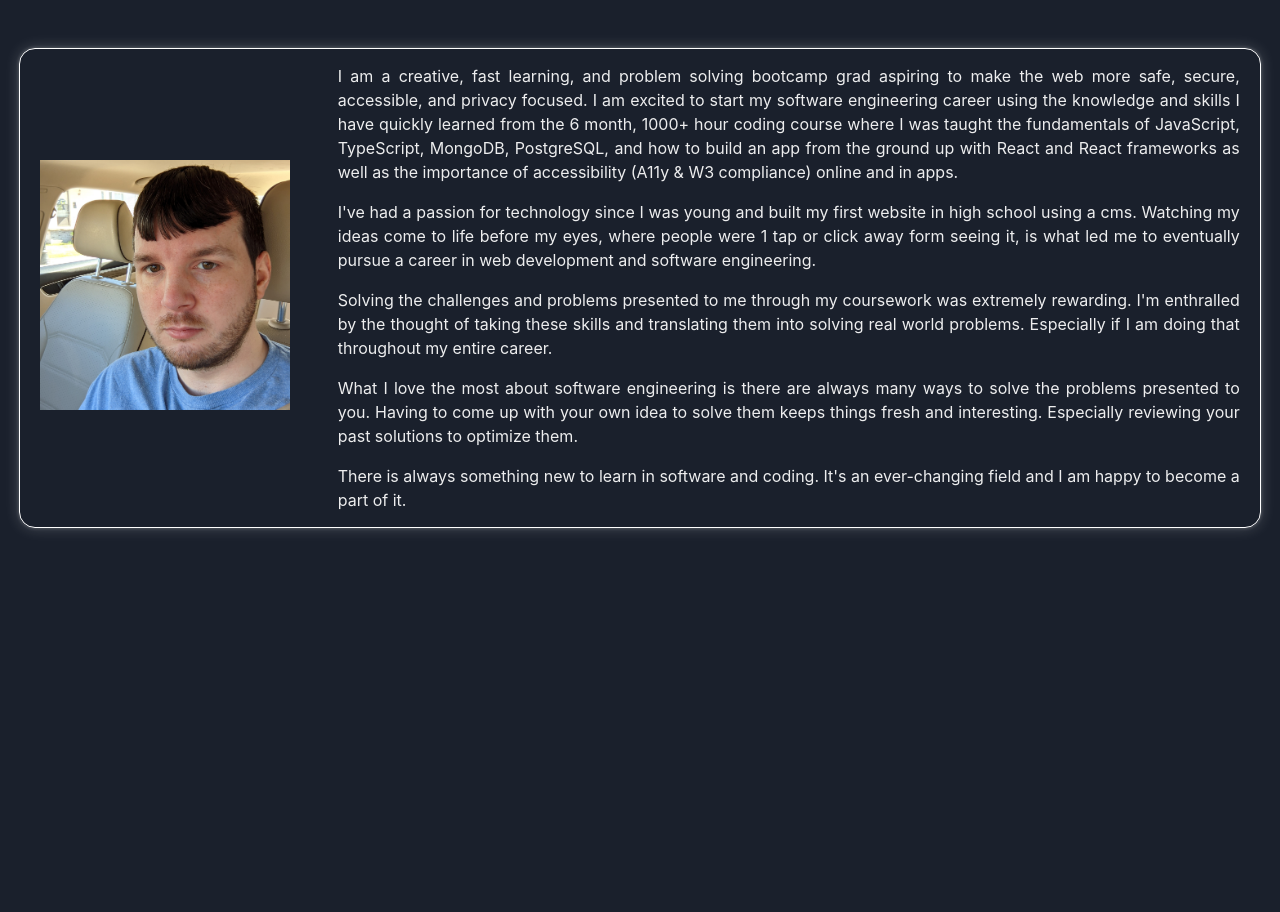
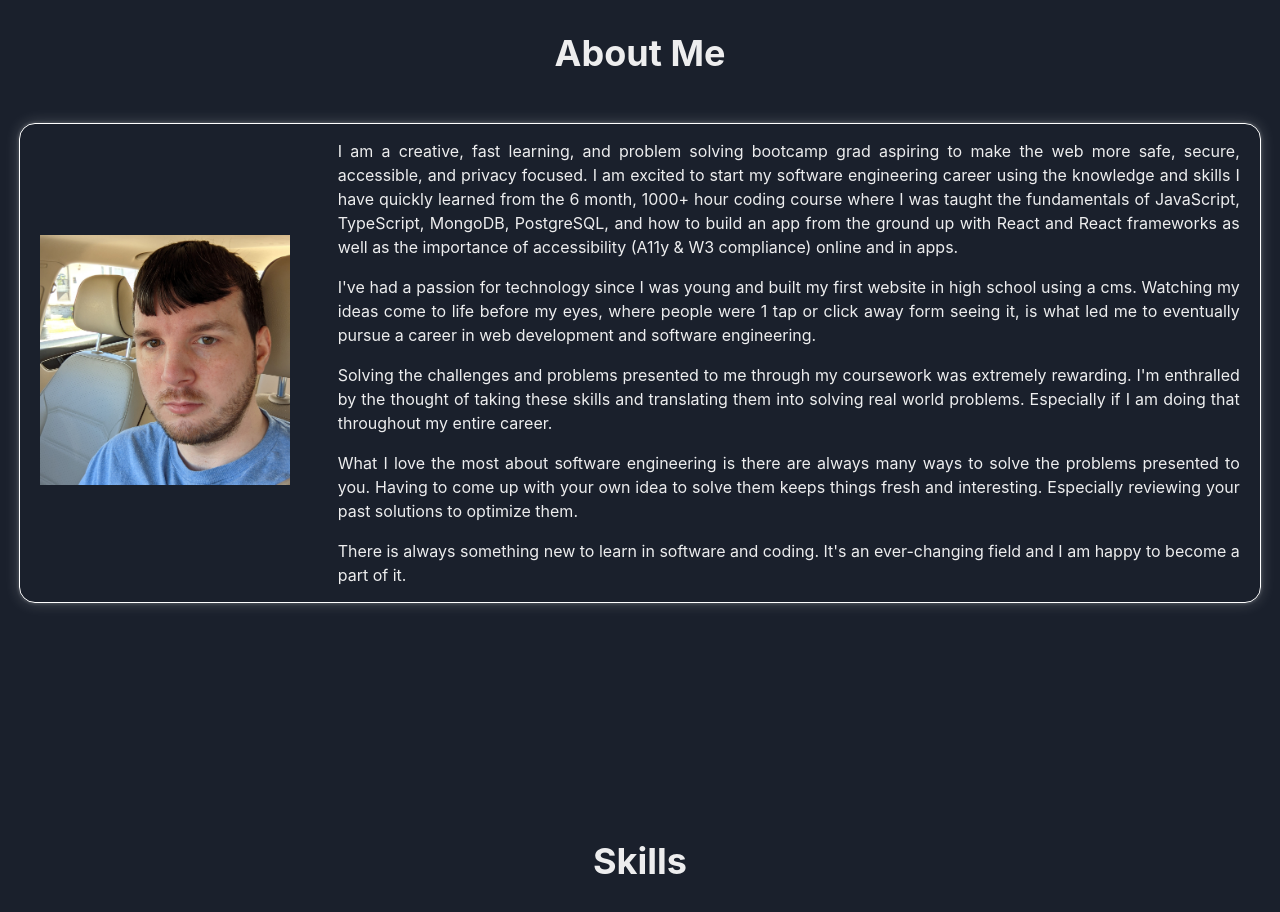
Before and after one commit to davidfrnks7/old-portfolio-website, a Next.js app: page / in a window 1280 px wide. Shown: the part 920-1832 px from the top of the page. Before the commit the page ends 1608 px from the top, so only its background shows below. Built offline with nearby package versions, Linux system fonts and the light colour scheme.

Commit message:
Started skills section. Added headers to sections.

```diff
--- a/components/sections/about/About.tsx
+++ b/components/sections/about/About.tsx
@@ -1,17 +1,22 @@
 import React from "react";
-import { Box, HStack, VStack } from "@chakra-ui/react";
+import { Box, Heading, HStack } from "@chakra-ui/react";
 import Image from "next/image";
 import davidFImage from "../../../public/images/davidFImage.jpg";
 import Bio from "./Bio";
 
 const About = (): JSX.Element => {
   return (
-    <VStack w="100%" h="100vh" justifyContent="center">
+    <Box textAlign="center" w="100%" h="100vh">
+      <Heading mt={36} mb={12}>
+        About Me
+      </Heading>
       <HStack
         boxShadow="rgba(255, 255, 255, 0.2) 0px 0px 15px, rgba(255, 255, 255, 0.15) 0px 0px 3px 1px"
         borderRadius="2xl"
         border="1px solid white"
         justifyContent="center"
+        alignContent="center"
+        m="0 auto"
         h="auto"
         w="97%"
       >
@@ -24,7 +29,7 @@ const About = (): JSX.Element => {
         </Box>
         <Bio />
       </HStack>
-    </VStack>
+    </Box>
   );
 };
 
--- /dev/null
+++ b/components/sections/skills/Skills.tsx
@@ -0,0 +1,15 @@
+import React from "react";
+import { Flex, Heading, VStack } from "@chakra-ui/react";
+
+const Skills = (): JSX.Element => {
+  return (
+    <VStack id="skills" w="100%" h="100vh">
+      <Heading mt={36} mb={12}>
+        Skills
+      </Heading>
+      <Flex></Flex>
+    </VStack>
+  );
+};
+
+export default Skills;
--- a/pages/_document.tsx
+++ b/pages/_document.tsx
@@ -1,6 +1,6 @@
 import React from "react";
 import NextDocument, { Html, Head, Main, NextScript } from "next/document";
-import { Box, ColorModeScript } from "@chakra-ui/react";
+import { ColorModeScript } from "@chakra-ui/react";
 import AppTheme from "../theme/AppTheme";
 
 class Document extends NextDocument {
@@ -9,13 +9,11 @@ class Document extends NextDocument {
       <Html>
         <Head></Head>
         <body>
-          <Box w="100%" h="100vh">
-            <ColorModeScript
-              initialColorMode={AppTheme.config.initialColorMode}
-            />
-            <Main />
-            <NextScript />
-          </Box>
+          <ColorModeScript
+            initialColorMode={AppTheme.config.initialColorMode}
+          />
+          <Main />
+          <NextScript />
         </body>
       </Html>
     );
--- a/pages/index.tsx
+++ b/pages/index.tsx
@@ -2,12 +2,14 @@ import { VStack } from "@chakra-ui/react";
 import React from "react";
 import About from "../components/sections/about/About";
 import Greeting from "../components/sections/greeting/Greeting";
+import Skills from "../components/sections/skills/Skills";
 
 const IndexPage = (): JSX.Element => {
   return (
-    <VStack w="100%">
+    <VStack w="100%" h="auto">
       <Greeting />
       <About />
+      <Skills />
     </VStack>
   );
 };
```
